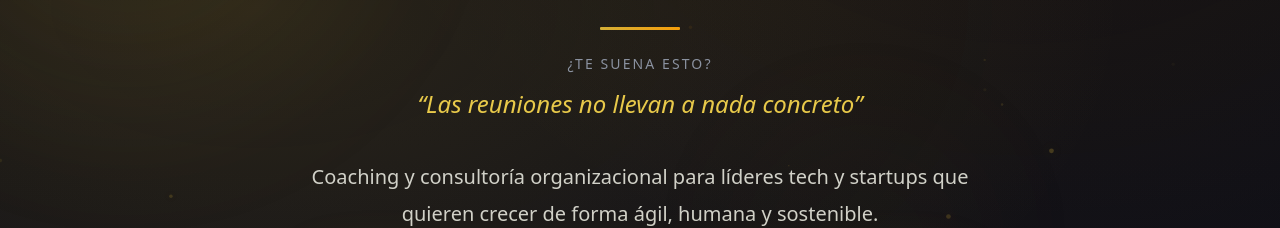
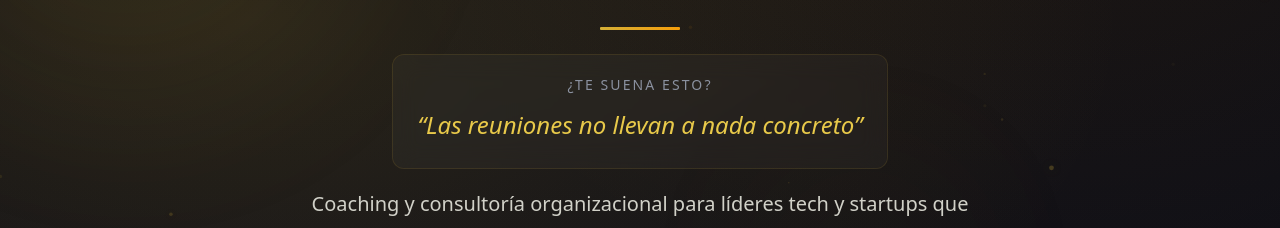
Before and after one commit to jagoff/web-coaching-terceros, a Next.js app: page / in a window 1280 px wide. Shown: the part 560-788 px from the top of the page. Built offline with nearby package versions, Linux system fonts and the light colour scheme; no server answers.

Commit message:
Add subtle glass-card background to rotating phrases section

```diff
--- a/components/sections/Hero.tsx
+++ b/components/sections/Hero.tsx
@@ -243,7 +243,16 @@ export default function Hero() {
           />
 
           {/* Rotating pain-point phrases */}
-          <motion.div variants={revealUp} className="max-w-2xl mb-4 sm:mb-6" style={{ minHeight: "5.5rem" }}>
+          <motion.div
+            variants={revealUp}
+            className="max-w-2xl mb-4 sm:mb-6 px-6 sm:px-10 py-5 sm:py-6 rounded-xl"
+            style={{
+              minHeight: "5.5rem",
+              background: "rgba(255,255,255,0.03)",
+              backdropFilter: "blur(12px)",
+              border: "1px solid rgba(212,175,55,0.12)",
+            }}
+          >
             <p className="text-sm uppercase tracking-widest mb-2" style={{ color: "var(--text-muted)", letterSpacing: "0.15em" }}>
               ¿Te suena esto?
             </p>
```
